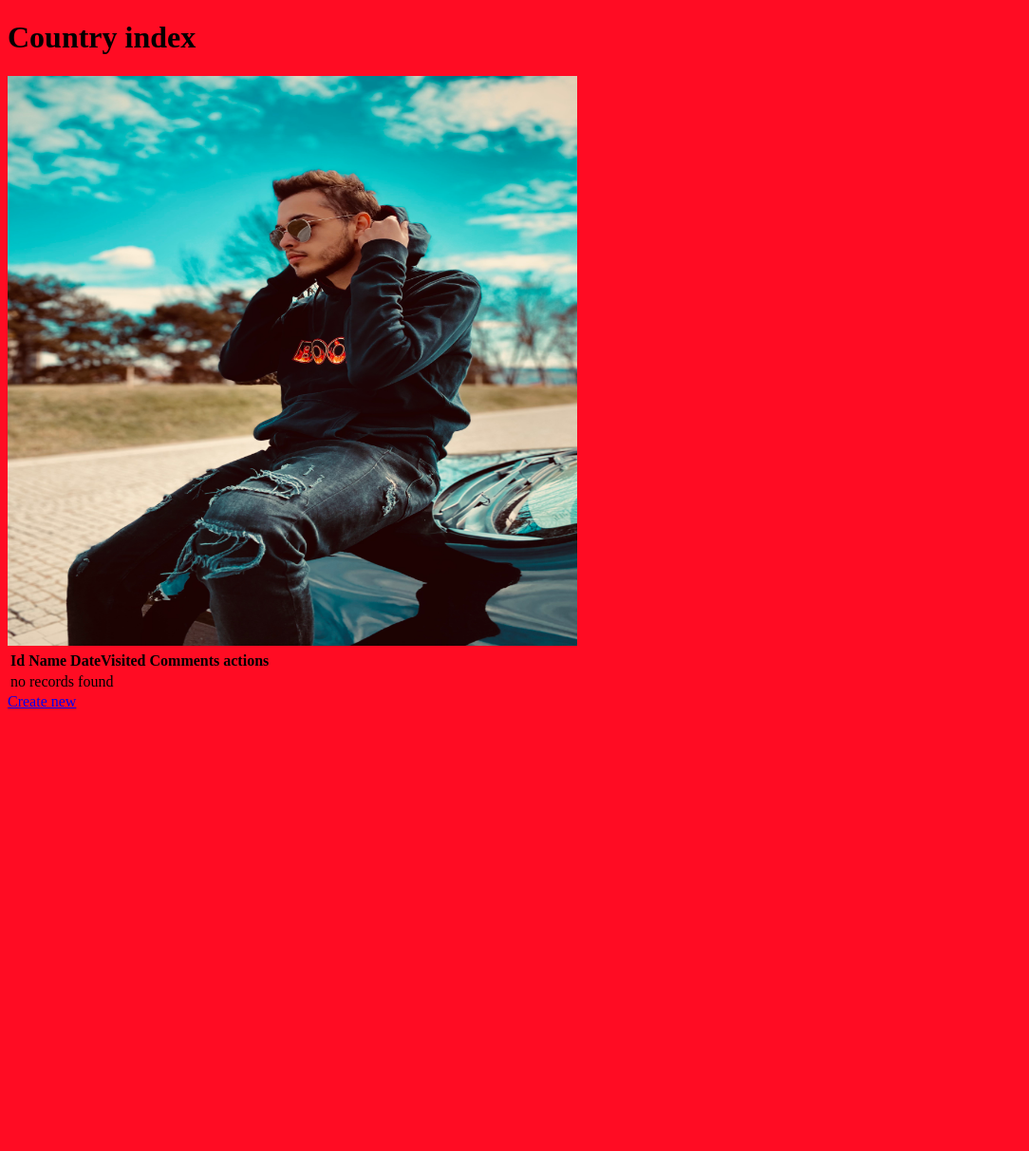
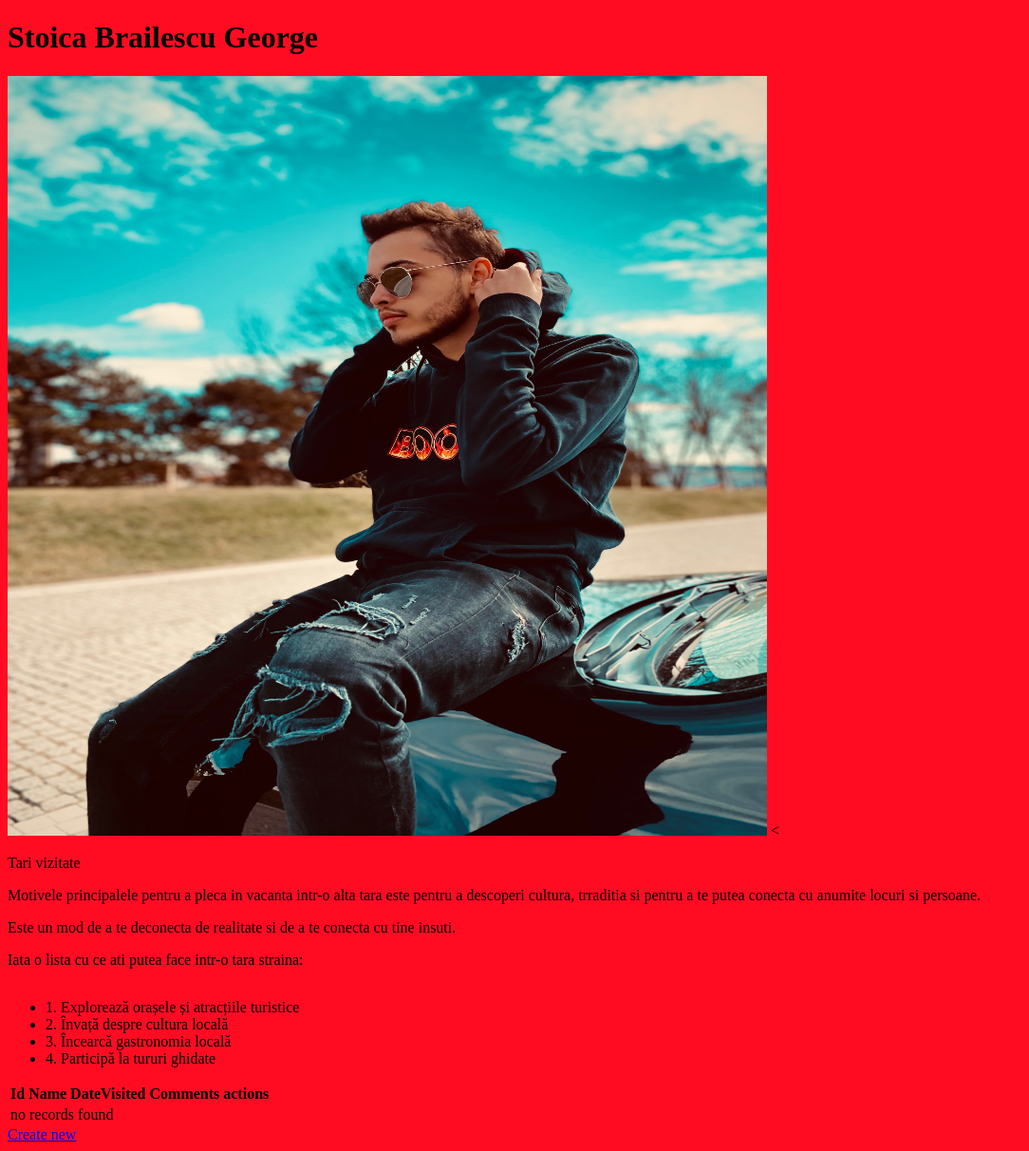
Before and after one commit to UAB23/PABD23, a Symfony app: template templates/country/index.html.twig in a window 1280 px wide. Shown: the whole page at 95% size, without its empty margins (0-1084 px from the left). Before the commit the page ends 746 px from the top, so only its background shows below. Run offline with Twig, Linux system fonts and the light colour scheme; the template is opened without the code that fills it, so the values that code supplies are empty; some libraries are stand-ins or nearby versions.

Commit message:
Comit secundar

```diff
--- a/public/country/style.css
+++ b/public/country/style.css
@@ -1,7 +1,7 @@
 body {background-color: #ff0019f3;}
 
 #text {
-	text-align:center;
+	text-align:left;
 	grid-column-start: 1;
 	grid-column-end: 3;
 	grid-row-start: 1;
--- a/templates/country/index.html.twig
+++ b/templates/country/index.html.twig
@@ -3,8 +3,8 @@
 <link rel="stylesheet" type="text/css" href="style.css">
 </head>
 <body>
-    <h1>Country index</h1>
-    <img src="ieu.jpeg" width="600" height="600">
+    <h1>Stoica Brailescu George</h1>
+    <img src="ieu.jpeg" width="800" height="800">
     <table class="table">
         <thead>
             <tr>
@@ -16,6 +16,17 @@
             </tr>
         </thead>
         <tbody>
+        <<div id = "text">
+			<p>Tari vizitate<p>
+            <p>Motivele principalele pentru a pleca in vacanta intr-o alta tara este pentru a descoperi cultura, trraditia si pentru a te putea conecta cu anumite locuri si persoane.</p>
+            <p>Este un mod de a te deconecta de realitate si de a te conecta cu tine insuti.</p>
+            <p>Iata o lista cu ce ati putea face intr-o tara straina:</p>
+            <ul>
+			  <li>1. Explorează orașele și atracțiile turistice</li>
+			  <li>2. Învață despre cultura locală</li>
+			  <li>3. Încearcă gastronomia locală</li>
+			  <li>4. Participă la tururi ghidate</li>
+			</ul>
         {% for country in countries %}
             <tr>
                 <td>{{ country.id }}</td>
```
